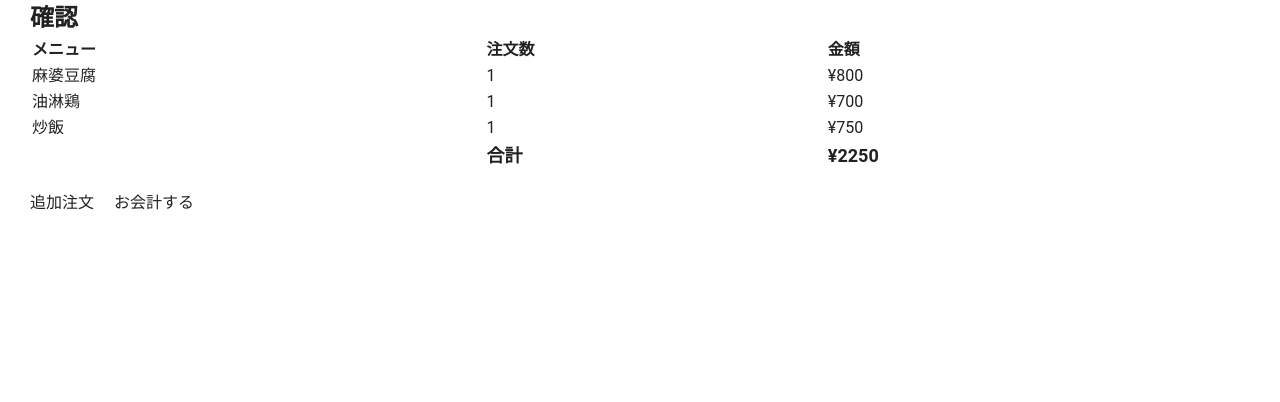
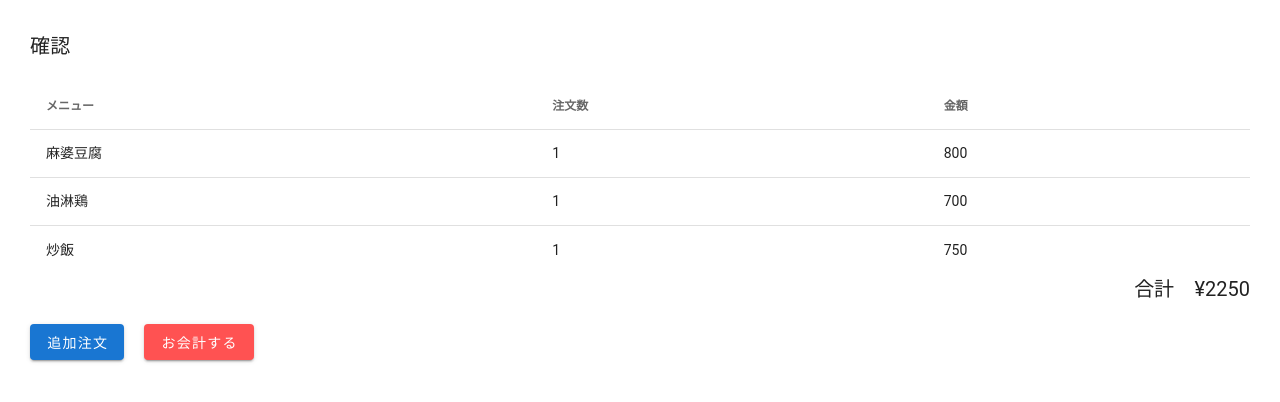
Before and after one commit to Nakajima-Foundation/ownplate_hackathon_202009_03, a Vue app: page /account in a window 1280 px wide. Shown: the top 402 px of the page. Built offline with nearby package versions, Linux system fonts and the light colour scheme.

Commit message:
会計画面のレイアウトの修正

```diff
--- a/src/components/Accounting.vue
+++ b/src/components/Accounting.vue
@@ -1,31 +1,18 @@
 <template>
   <div class="accounting">
-    <h2>確認</h2>
-    <table>
-      <tr>
-        <th class="cuisine_name">メニュー</th>
-        <th class="cuisine_name">注文数</th>
-        <th class="cuisine_price">金額</th>
-      </tr>
-      <tr class="items" v-for="item in items" :key="item.name">
-        <td class="cuisine_name">{{ item.name }}</td>
-        <td class="cuisine_num">{{ item.num }}</td>
-        <td class="cuisine_price">¥{{ item.price }}</td>
-      </tr>
-      <tr class="sum_price">
-        <td></td>
-        <td>
-          <b>合計</b>
-        </td>
-        <td>
-          <b>¥{{ sumPrice() }}</b>
-        </td>
-      </tr>
-    </table>
-
+    <h2 class="title">確認</h2>
+    <v-data-table
+    class="account_table"
+      :hide-default-footer="true"
+      mobile-breakpoint="0"
+      :disable-sort="true"
+      :headers="headers"
+      :items="items"
+    ></v-data-table>
+    <div class="sum_price">合計&emsp;¥{{ sumPrice() }}</div>
     <div class="account_proceed">
-      <router-link class="to_menu" to="/menu" tag="button">追加注文</router-link>
-      <button class="call_staff" @click="runAccount">お会計する</button>
+      <v-btn class="to_menu" @click="toMenu" color="primary">追加注文</v-btn>
+      <v-btn class="call_staff" @click="runAccount" color="error">お会計する</v-btn>
     </div>
   </div>
 </template>
@@ -35,8 +22,23 @@ import { db } from "@/plugins/firebase";
 
 export default {
   name: "account",
-  data: function () {
+  data: () => {
     return {
+      headers: [
+        {
+          text: "メニュー",
+          align: "start",
+          value: "name",
+        },
+        {
+          text: "注文数",
+          value: "num",
+        },
+        {
+          text: "金額",
+          value: "price",
+        },
+      ],
       items: [
         {
           name: "麻婆豆腐",
@@ -87,16 +89,22 @@ export default {
         sum_price: this.sumPrice(),
       });
     },
+    toMenu() {
+      this.$router.push("/menu");
+    },
   },
 };
 </script>
 
 <style>
-table {
-  width: calc(100% - 60px);
-  text-align: left;
+.title {
+  font-weight: normal;
+}
+.account_table {
+    margin-top: 20px;
 }
 .accounting {
+  margin-top: 30px;
   margin-left: 30px;
   margin-right: 30px;
 }
@@ -108,7 +116,8 @@ table {
   margin-top: 30px;
 }
 .sum_price {
-  font-size: 18px;
+  font-size: 20px;
+  text-align: right;
 }
 .account_proceed {
   margin-top: 20px;
```
